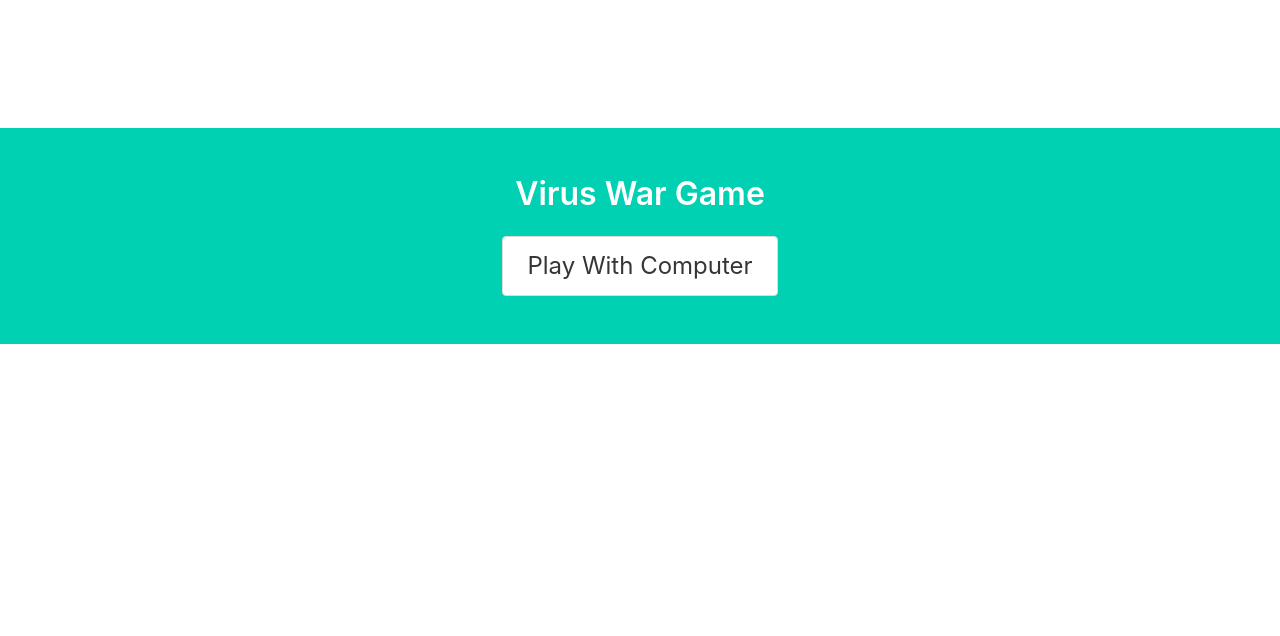
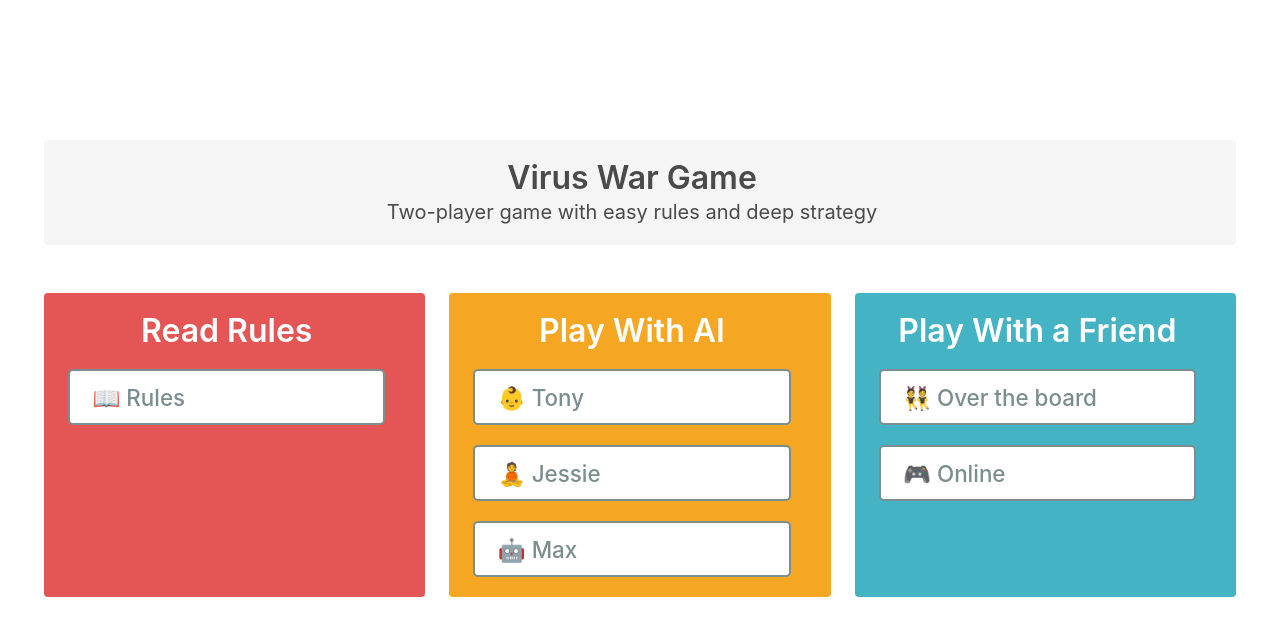
Before and after one commit to nkorobkov/virus-frontend, a React (Create React App) app: page / in a window 1280 px wide. Shown: the top 636 px of the page. Built offline with nearby package versions, Linux system fonts and the light colour scheme.

Commit message:
Menu tiling and colors

```diff
--- a/src/App.js
+++ b/src/App.js
@@ -1,5 +1,4 @@
 import React from 'react';
-import './App.scss';
 import Game from './components/Game';
 import Menu from './components/Menu';
 
--- a/src/components/Game.js
+++ b/src/components/Game.js
@@ -25,6 +25,16 @@ class Game extends React.Component {
         };
     }
 
+    endGameIfNeeded(){
+        if (this.state.stepsLeft === 3 && !isValidMoveExists(this.state)) {
+            this.setState({
+                isGameEnded: true,
+                winner: -this.state.toMove,
+            });
+            console.log('game is ended,  winner: ', this.state.winner)
+        }
+    }
+
     handleCellClick = (h, w) => {
         if (isStepValid(this.state, h, w)) {
             const field = this.state.field.slice();
@@ -42,15 +52,7 @@ class Game extends React.Component {
                 toMove: toMove,
                 stepsLeft: stepsLeft,
                 history: history,
-            },() => {
-                if (this.state.stepsLeft === 3 && !isValidMoveExists(this.state)) {
-                    this.setState({
-                        isGameEnded: true,
-                        winner: -this.state.toMove,
-                    });
-                    console.log('game is ended,  winner: ', this.state.winner)
-                }
-            });
+            }, this.endGameIfNeeded);
 
         }
     };
--- a/src/components/InfoBar.js
+++ b/src/components/InfoBar.js
@@ -2,14 +2,20 @@ import React, {Component} from "react";
 
 class InfoBar extends Component {
     render() {
-        return <section className="hero is-primary is-fullheight">
-            <div className="hero-head has-text-centered">
-                <section className="section">
+        return (
 
-                    <div className="button is-large is-outlined" onClick={this.props.onMenuClick}>Menu</div>
-                </section>
+            <div className='container'>
+                <div className="tile is-ancestor">
+                    <div className="tile is-parent is-12 is-fullheight">
+                        <div className="tile notification is-child is-info">
+
+                            <div className="button is-large is-outlined" onClick={this.props.onMenuClick}>Menu</div>
+                        </div>
+                    </div>
+                </div>
             </div>
-        </section>;
+
+        )
     }
 }
 
--- a/src/components/Menu.js
+++ b/src/components/Menu.js
@@ -11,14 +11,58 @@ class Menu extends React.Component {
     render() {
         return (
 
-            <section className="hero is-primary menu-hero">
-                <div className="hero-body">
-                    <div className="container has-text-centered">
-                        <div className="title">Virus War Game</div>
-                        <div className="button is-large is-outlined" onClick={this.props.onGameClick}>Play With Computer</div>
+            <div className="container is-fluid menu-hero">
+                <div className="tile is-ancestor">
+                    <div className='tile is-parent'>
+                        <div className="tile is-parent is-12">
+                            <div className="tile is-child notification">
+                                <div className="has-text-centered">
+                                    <div className="title">Virus War Game</div>
+                                    <div className="subtitle">Two-player game with easy rules and deep strategy</div>
+
+                                </div>
+                            </div>
+                        </div>
                     </div>
                 </div>
-            </section>
+
+                <div className="title is-ancestor">
+                    <div className="tile">
+                        <div className="tile is-parent ">
+                            <article className="tile is-child notification is-danger">
+                                <div className="has-text-centered">
+                                    <div className="title">Read Rules</div>
+                                </div>
+                                <a className="button menu-button">📖 Rules</a>
+                            </article>
+                        </div>
+
+                        <div className="tile is-parent ">
+
+                            <article className="tile is-child notification is-warning">
+                                <div className="has-text-centered">
+                                    <div className="title">Play With AI</div>
+                                </div>
+                                <a className="button menu-button">👶 Tony</a>
+                                <a className="button menu-button">🧘 Jessie</a>
+                                <a className="button menu-button">🤖 Max</a>
+                            </article>
+                        </div>
+                        <div className="tile is-parent ">
+
+                            <article className="tile is-child notification is-info">
+                                <div className="has-text-centered">
+                                    <div className="title">Play With a Friend</div>
+                                </div>
+                                <a className="button menu-button" onClick={this.props.onGameClick}>👯‍ Over the board</a>
+                                <a className="button menu-button">🎮 Online</a>
+                            </article>
+                        </div>
+                    </div>
+                </div>
+            </div>
+
+
         )
     }
 }
--- a/src/index.scss
+++ b/src/index.scss
@@ -1,33 +1,7 @@
+@import "styles/constants";
 @import "~bulma/bulma.sass";
-
-.menu-hero{
-  margin-top: 10%;
-}
-
-.game-field{
-  width: 94%;
-  max-width: 88vh;
-
-  border: black dashed 5px;
-  margin: 3%;
-
-}
-
-.field-row{
-  width: 100%;
-  display: inline-block;
-  margin: 0;
-
-}
-.cell{
-  padding: 2px;
-  display: inline-block;
-  width: 12.5%;  // think about setting this from js, since it is 100/8
-  background: ghostwhite;
-}
-
-
-
+@import "styles/styles";
+@import "styles/gameStyles";
 
 body {
   margin: 0;
@@ -39,9 +13,5 @@ body {
   height: 100%;
   width: 100%;
   line-height: 0;
+  background: $white;
 }
-
-code {
-  font-family: source-code-pro, Menlo, Monaco, Consolas, "Courier New",
-    monospace;
-}
--- /dev/null
+++ b/src/styles/constants.scss
@@ -0,0 +1,17 @@
+$background-color: #f5f5f5;
+
+
+$game-dark: #7b8d8e;
+$game-red: #e45655;
+$game-yellow: #f1a94e;
+$game-blue: #44b3c3;
+$game-white: #f2edd8;
+
+
+$white:            #fff;
+$primary:          #42b983;
+$secondary:        #8d7edc;
+$success:          #65e892;
+$danger:           $game-red;
+$warning:          #F5A623;
+$info:             $game-blue;
--- /dev/null
+++ b/src/styles/gameStyles.scss
@@ -0,0 +1,24 @@
+.game-field{
+  width: 94%;
+  max-width: 88vh;
+
+  border:black dashed 5 px;
+  margin: 3%;
+
+}
+
+.field-row{
+  width: 100%;
+
+  display:inline-block;
+  margin: 0;
+
+}
+.cell{
+  padding: 2px;
+
+  display:inline-block;
+  width: 12.5%; // think about setting this from js, since it is 100/8
+  background:ghostwhite;
+
+}
--- /dev/null
+++ b/src/styles/styles.scss
@@ -0,0 +1,28 @@
+.menu-hero{
+  margin-top: 10%;
+}
+
+
+.menu-button{
+  display: block;
+  text-align: left;
+  margin-top: 20px;
+  font-weight: 500;
+  font-size: 0.7em;
+  background-color: $white;
+  color: $game-dark;
+  border-width: 2px !important;
+  border-style: solid !important;
+  border-color: $game-dark;
+  text-decoration: none !important;
+  border-radius: 5px;
+  &:visited {
+    color: $game-dark;
+    border-color: $white;
+  }
+  &:hover {
+    background-color: $game-dark;
+    color: $white;
+    border-color: $white;
+  }
+}
```
Also changed, not shown: src/App.scss (deleted).
